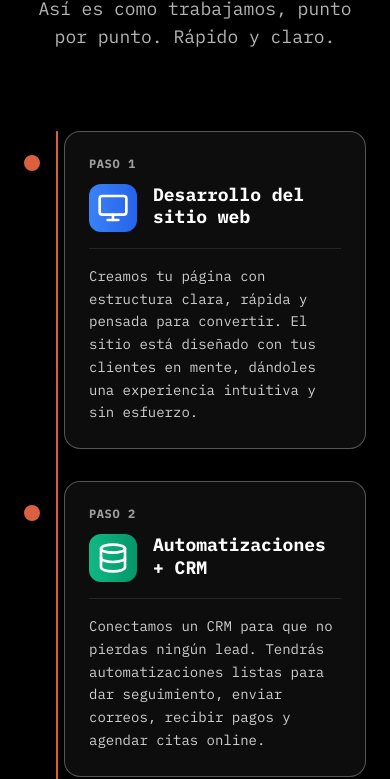
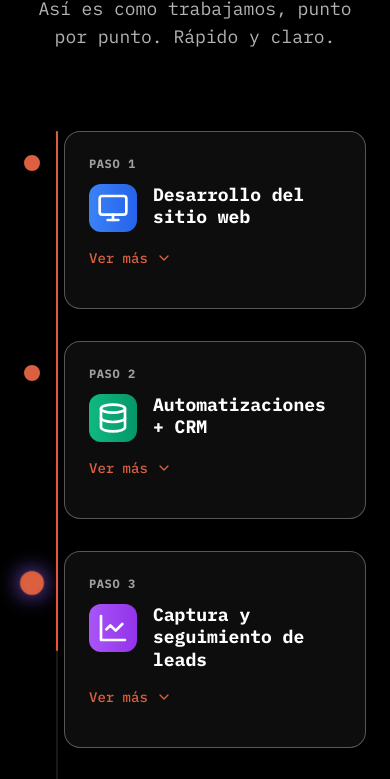
Before and after one commit to botflowlab/Botflowlab-Website, a React (Vite) app: page / in a window 390 px wide. Shown: the part 3557-4336 px from the top of the page. Built offline with nearby package versions, Linux system fonts and the light colour scheme.

Commit message:
Mobile Dropdown with Desktop Always Expanded

```diff
--- a/src/components/sections/HowItWorksSection.tsx
+++ b/src/components/sections/HowItWorksSection.tsx
@@ -1,6 +1,6 @@
 import React, { useState, useEffect, useRef } from 'react';
-import { motion, useScroll, useTransform } from 'framer-motion';
-import { Monitor, Database, LineChart, Rocket } from 'lucide-react';
+import { motion, AnimatePresence, useScroll, useTransform } from 'framer-motion';
+import { Monitor, Database, LineChart, Rocket, ChevronDown } from 'lucide-react';
 import { IntroSeparatorSection } from './IntroSeparatorSection';
 
 interface ProcessStep {
@@ -13,7 +13,8 @@ interface ProcessStep {
 }
 
 export const HowItWorksSection: React.FC<{ isVisible: boolean }> = ({ isVisible }) => {
-  const [activeStep, setActiveStep] = useState<number | null>(null);
+  const [activeStep, setActiveStep] = useState(0);
+  const [expandedStep, setExpandedStep] = useState<number | null>(null); // Only for mobile
   const sectionRef = useRef<HTMLDivElement>(null);
 
   const steps: ProcessStep[] = [
@@ -75,6 +76,11 @@ export const HowItWorksSection: React.FC<{ isVisible: boolean }> = ({ isVisible
     setActiveStep(index);
   };
 
+  // Mobile-only expand functionality
+  const toggleMobileExpanded = (index: number) => {
+    setExpandedStep(expandedStep === index ? null : index);
+  };
+
   return (
     <div id='process' className="min-h-screen relative overflow-hidden" ref={sectionRef}>
       <IntroSeparatorSection isVisible={isVisible} />
@@ -98,7 +104,7 @@ export const HowItWorksSection: React.FC<{ isVisible: boolean }> = ({ isVisible
             </p>
           </motion.div>
 
-          {/* Desktop Timeline View */}
+          {/* Desktop Timeline View - Always Expanded */}
           <div className="hidden lg:block relative">
             {/* Central Timeline Line */}
             <div className="absolute left-1/2 top-0 bottom-0 w-1 bg-white/10 transform -translate-x-1/2">
@@ -124,7 +130,7 @@ export const HowItWorksSection: React.FC<{ isVisible: boolean }> = ({ isVisible
                     index % 2 === 0 ? 'flex-row' : 'flex-row-reverse'
                   }`}
                 >
-                  {/* Content Card - Much wider and always expanded */}
+                  {/* Content Card - Always expanded on desktop */}
                   <div className="w-[45%] px-4">
                     <motion.div
                       onClick={() => handleStepClick(index)}
@@ -154,7 +160,7 @@ export const HowItWorksSection: React.FC<{ isVisible: boolean }> = ({ isVisible
                         {step.title}
                       </h3>
 
-                      {/* Description - Always visible */}
+                      {/* Description - Always visible on desktop */}
                       <div className="border-t border-white/10 pt-6">
                         <p className="text-white/80 leading-relaxed text-base">
                           {step.description}
@@ -178,14 +184,14 @@ export const HowItWorksSection: React.FC<{ isVisible: boolean }> = ({ isVisible
                     />
                   </div>
 
-                  {/* Spacer - Smaller to give more room to content */}
+                  {/* Spacer */}
                   <div className="w-[45%]" />
                 </motion.div>
               ))}
             </div>
           </div>
 
-          {/* Mobile/Tablet View */}
+          {/* Mobile/Tablet View - With Dropdown */}
           <div className="lg:hidden">
             <div className="relative">
               {/* Mobile Timeline Line */}
@@ -227,8 +233,7 @@ export const HowItWorksSection: React.FC<{ isVisible: boolean }> = ({ isVisible
                     {/* Content */}
                     <div className="flex-1">
                       <motion.div
-                        onClick={() => handleStepClick(index)}
-                        className={`cursor-pointer bg-white/5 backdrop-blur-sm border rounded-2xl p-6 transition-all duration-500 hover:bg-white/10 ${
+                        className={`bg-white/5 backdrop-blur-sm border rounded-2xl p-6 transition-all duration-500 hover:bg-white/10 ${
                           activeStep >= index
                             ? 'border-white/30 bg-white/10'
                             : 'border-white/10 hover:border-white/20'
@@ -251,12 +256,55 @@ export const HowItWorksSection: React.FC<{ isVisible: boolean }> = ({ isVisible
                           </h3>
                         </div>
 
-                        {/* Description - Always visible on mobile too */}
-                        <div className="border-t border-white/10 pt-4">
-                          <p className="text-white/80 leading-relaxed text-sm">
-                            {step.description}
-                          </p>
-                        </div>
+                        {/* Expand Button - Mobile Only */}
+                        <button
+                          onClick={() => toggleMobileExpanded(index)}
+                          className="flex items-center gap-2 text-[#DA6040] hover:text-[#eb5633] transition-all duration-300 text-sm font-medium hover:gap-3 mb-4"
+                        >
+                          {expandedStep === index ? 'Ver menos' : 'Ver más'}
+                          <motion.div
+                            animate={{ rotate: expandedStep === index ? 180 : 0 }}
+                            transition={{ duration: 0.3, ease: "easeInOut" }}
+                          >
+                            <ChevronDown className="w-4 h-4" />
+                          </motion.div>
+                        </button>
+
+                        {/* Description - Dropdown on Mobile */}
+                        <AnimatePresence>
+                          {expandedStep === index && (
+                            <motion.div
+                              initial={{ opacity: 0, height: 0 }}
+                              animate={{
+                                opacity: 1,
+                                height: 'auto',
+                                transition: {
+                                  height: { duration: 0.4, ease: "easeInOut" },
+                                  opacity: { duration: 0.3, delay: 0.1 }
+                                }
+                              }}
+                              exit={{
+                                opacity: 0,
+                                height: 0,
+                                transition: {
+                                  opacity: { duration: 0.2 },
+                                  height: { duration: 0.3, delay: 0.1, ease: "easeInOut" }
+                                }
+                              }}
+                              className="border-t border-white/10 pt-4 overflow-hidden"
+                            >
+                              <motion.p
+                                initial={{ y: 10 }}
+                                animate={{ y: 0 }}
+                                exit={{ y: -10 }}
+                                transition={{ duration: 0.3 }}
+                                className="text-white/80 leading-relaxed text-sm"
+                              >
+                                {step.description}
+                              </motion.p>
+                            </motion.div>
+                          )}
+                        </AnimatePresence>
                       </motion.div>
                     </div>
                   </motion.div>
```
